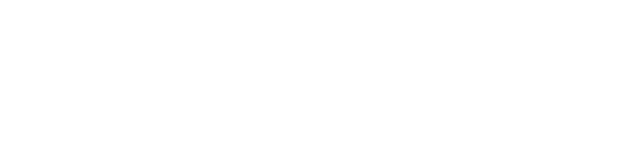
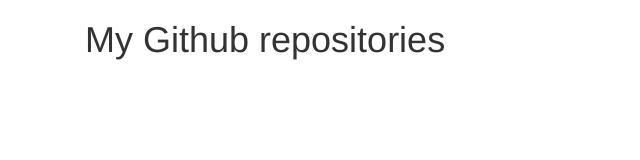
Before and after one commit to thibaultboursier/handlebars-studies, a website: page app/index.html in a window 1280 px wide. Shown: the whole page, without its empty margins (0-640 px from the left). Drawn offline with nearby package versions, Linux system fonts and the light colour scheme.

Commit message:
complete bower.json dependencies and start creating index.html

```diff
--- a/app/index.html
+++ b/app/index.html
@@ -9,6 +9,11 @@
 </head>
 <body>
 
+<div class="container">
+    <div class="col-xs-12">
+        <h1>My Github repositories</h1>
+    </div>
+</div>
 
 <!-- js dependencies -->
 <script src="../bower_components/jquery/dist/jquery.min.js"></script>
```
